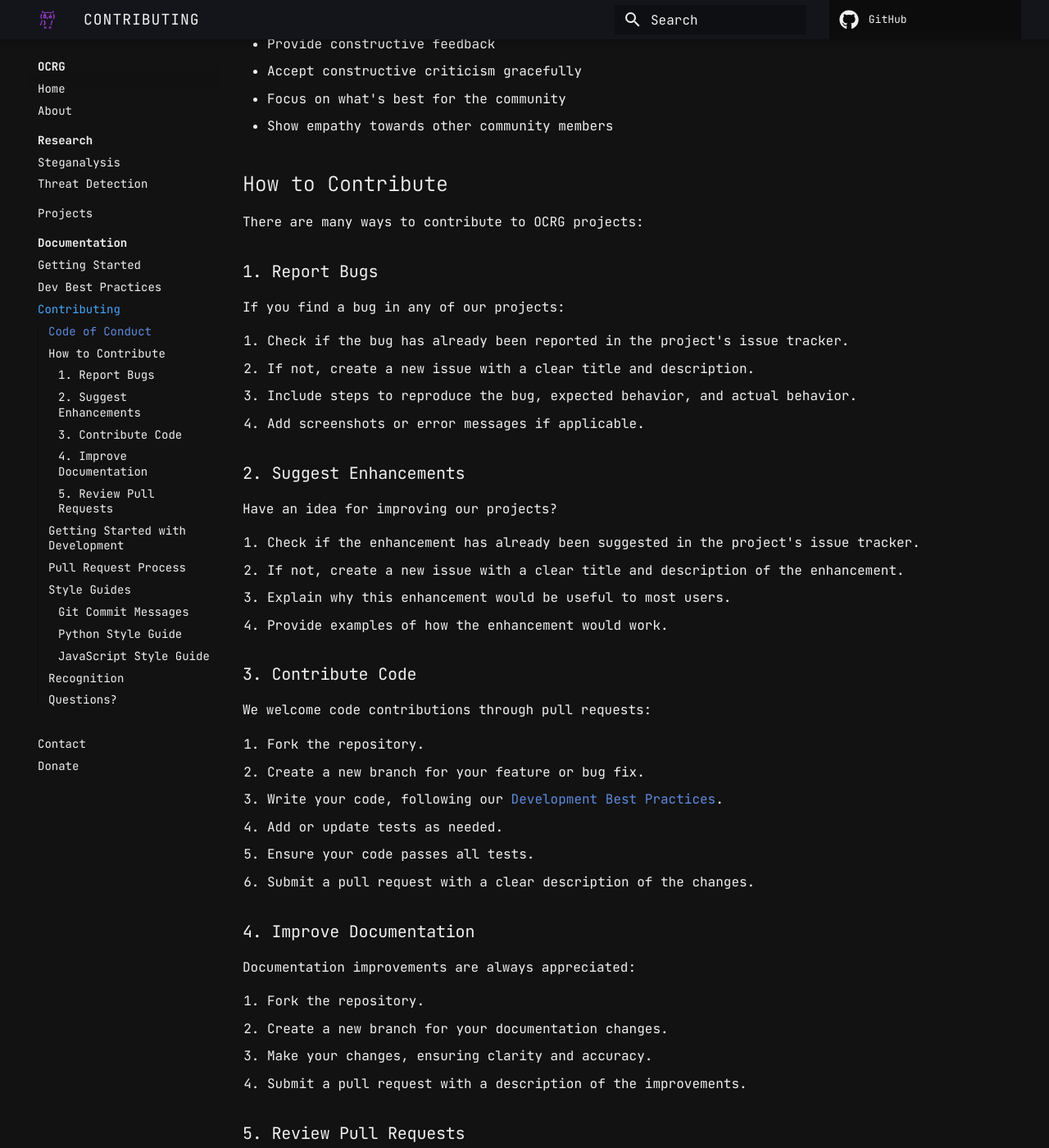
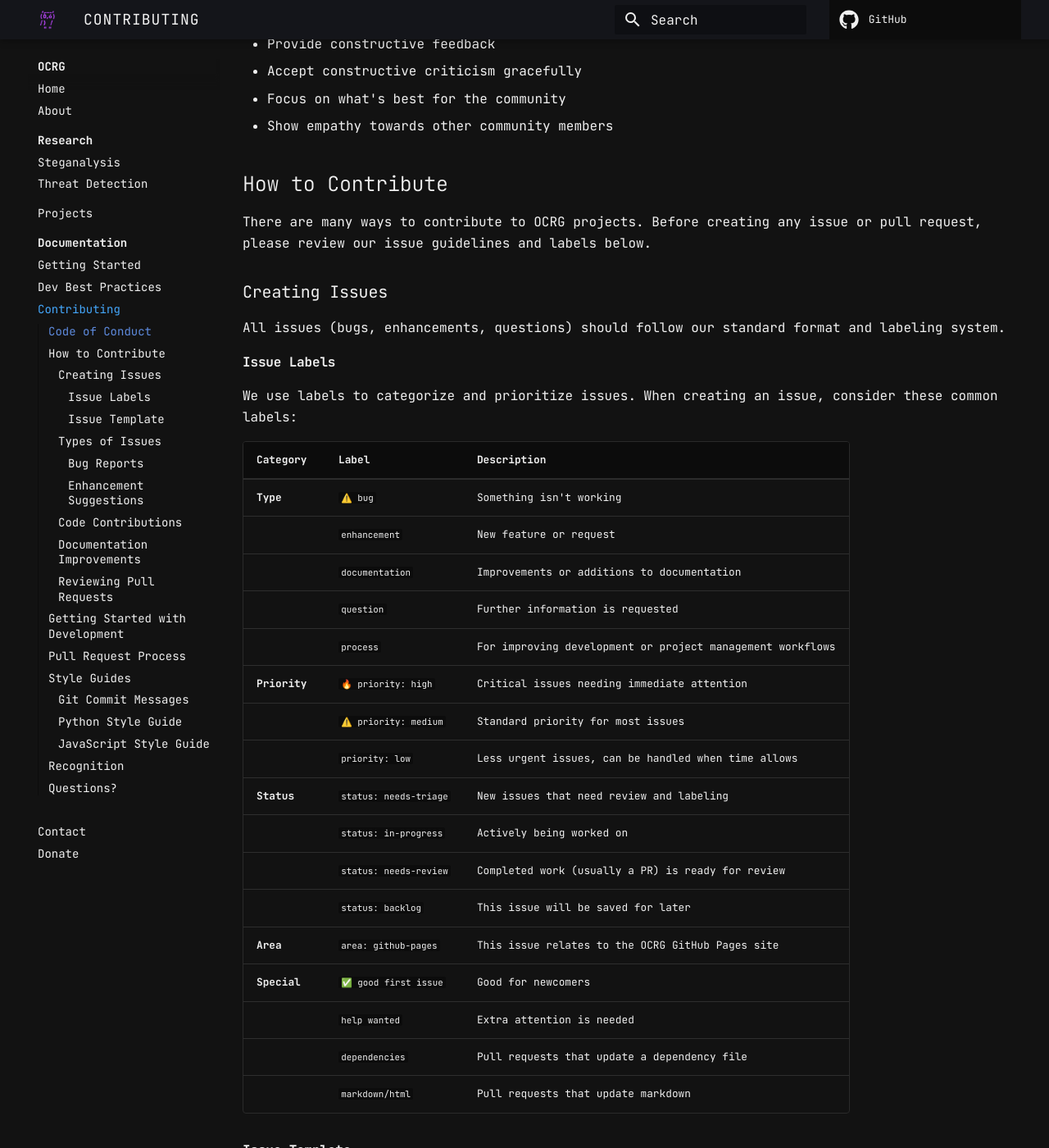
Before and after one commit to OCRG/ocrg.github.io, an MkDocs documentation site: the page built from docs/documentation/contributing.md, in a window 1280 px wide and 1400 px high, scrolled down 414 px. Shown: the whole window at 82% size. Built offline with MkDocs 1.6.1 and Material for MkDocs 9.7.7, drawn with Linux system fonts in a browser that asks for light colours; comment, search, counter and statistics services are not loaded; some of the changed text lies outside the part shown.

Commit message:
Docs/create issue templates (#31)
* docs: enhance dev best practices with branch and deployment details

* docs: enhance dev best practices with branch and deployment details -- UPDATE CHANGELOG

````diff
--- a/docs/documentation/contributing.md
+++ b/docs/documentation/contributing.md
@@ -18,27 +18,98 @@
 
 ## How to Contribute
 
-There are many ways to contribute to OCRG projects:
+There are many ways to contribute to OCRG projects. Before creating any issue or pull request, please review our issue guidelines and labels below.
 
-### 1. Report Bugs
+### Creating Issues
+
+All issues (bugs, enhancements, questions) should follow our standard format and labeling system.
+
+#### Issue Labels
+
+We use labels to categorize and prioritize issues. When creating an issue, consider these common labels:
+
+| Category | Label | Description |
+|----------|--------|-------------|
+| **Type** | `⚠️ bug` | Something isn't working |
+| | `enhancement` | New feature or request |
+| | `documentation` | Improvements or additions to documentation |
+| | `question` | Further information is requested |
+| | `process` | For improving development or project management workflows |
+| **Priority** | `🔥 priority: high` | Critical issues needing immediate attention |
+| | `⚠️ priority: medium` | Standard priority for most issues |
+| | `priority: low` | Less urgent issues, can be handled when time allows |
+| **Status** | `status: needs-triage` | New issues that need review and labeling |
+| | `status: in-progress` | Actively being worked on |
+| | `status: needs-review` | Completed work (usually a PR) is ready for review |
+| | `status: backlog` | This issue will be saved for later |
+| **Area** | `area: github-pages` | This issue relates to the OCRG GitHub Pages site |
+| **Special** | `✅ good first issue` | Good for newcomers |
+| | `help wanted` | Extra attention is needed |
+| | `dependencies` | Pull requests that update a dependency file |
+| | `markdown/html` | Pull requests that update markdown |
+
+#### Issue Template
+
+When creating any issue, use this template as a starting point:
+
+```markdown
+# Issue Title
+Clear, concise title that describes the problem or request
+
+## Description
+Detailed information about the issue:
+
+### For Bugs
+- Steps to reproduce:
+  1. Step one
+  2. Step two
+  3. Step three
+- Expected behavior: What should happen
+- Actual behavior: What actually happens
+- Environment details:
+  - OS: [e.g., Windows 10, macOS 13.0]
+  - Browser: [e.g., Chrome 120.0]
+  - Version: [e.g., v1.2.3]
+
+### For Enhancements
+- Problem: What problem does this solve?
+- Solution: How would you solve it?
+- Benefits: Why would this be useful?
+
+### Additional Information
+- Screenshots: [if applicable]
+- Error messages: [if applicable]
+- Related issues: [if any]
+```
+
+### Types of Issues
+
+#### Bug Reports
 
 If you find a bug in any of our projects:
 
-1. Check if the bug has already been reported in the project's issue tracker.
-2. If not, create a new issue with a clear title and description.
-3. Include steps to reproduce the bug, expected behavior, and actual behavior.
-4. Add screenshots or error messages if applicable.
+1. Check if the bug has already been reported in the project's issue tracker
+2. If not, create a new issue using our template
+3. Be sure to include:
+   - Clear steps to reproduce
+   - Expected vs actual behavior
+   - Environment details
+   - Any relevant screenshots or error messages
+4. Add the `⚠️ bug` label and appropriate priority/status labels
 
-### 2. Suggest Enhancements
+#### Enhancement Suggestions
 
 Have an idea for improving our projects?
 
-1. Check if the enhancement has already been suggested in the project's issue tracker.
-2. If not, create a new issue with a clear title and description of the enhancement.
-3. Explain why this enhancement would be useful to most users.
-4. Provide examples of how the enhancement would work.
+1. Check if the enhancement has already been suggested
+2. Create a new issue using our template
+3. Focus on:
+   - The problem you're trying to solve
+   - Your proposed solution
+   - Benefits to users
+4. Add the `enhancement` label and appropriate priority/status labels
 
-### 3. Contribute Code
+### Code Contributions
 
 We welcome code contributions through pull requests:
 
@@ -49,7 +120,7 @@
 5. Ensure your code passes all tests.
 6. Submit a pull request with a clear description of the changes.
 
-### 4. Improve Documentation
+### Documentation Improvements
 
 Documentation improvements are always appreciated:
 
@@ -58,7 +129,7 @@
 3. Make your changes, ensuring clarity and accuracy.
 4. Submit a pull request with a description of the improvements.
 
-### 5. Review Pull Requests
+### Reviewing Pull Requests
 
 Helping review others' contributions is a valuable way to contribute:
 
--- a/mkdocs.yml
+++ b/mkdocs.yml
@@ -68,6 +68,8 @@
       emoji_generator: !!python/name:material.extensions.emoji.to_svg
   - attr_list
   - md_in_html
+  - toc:
+      permalink: "#"
 
 nav:
   - Home: index.md
````
Also changed, not shown: CHANGELOG.md (+1 -0 lines), docs/documentation/dev-best-practices.md (+8 -5 lines).
